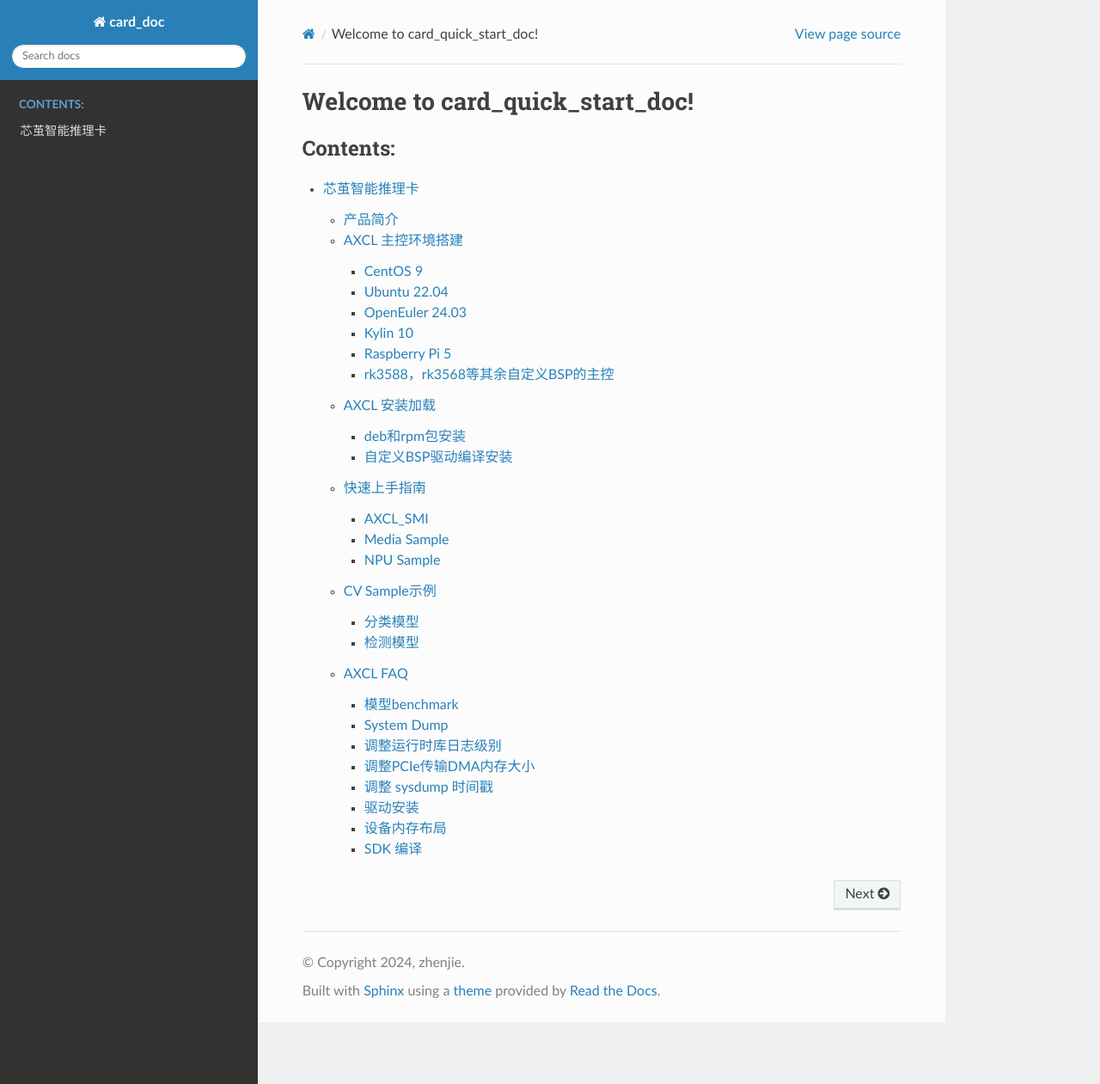
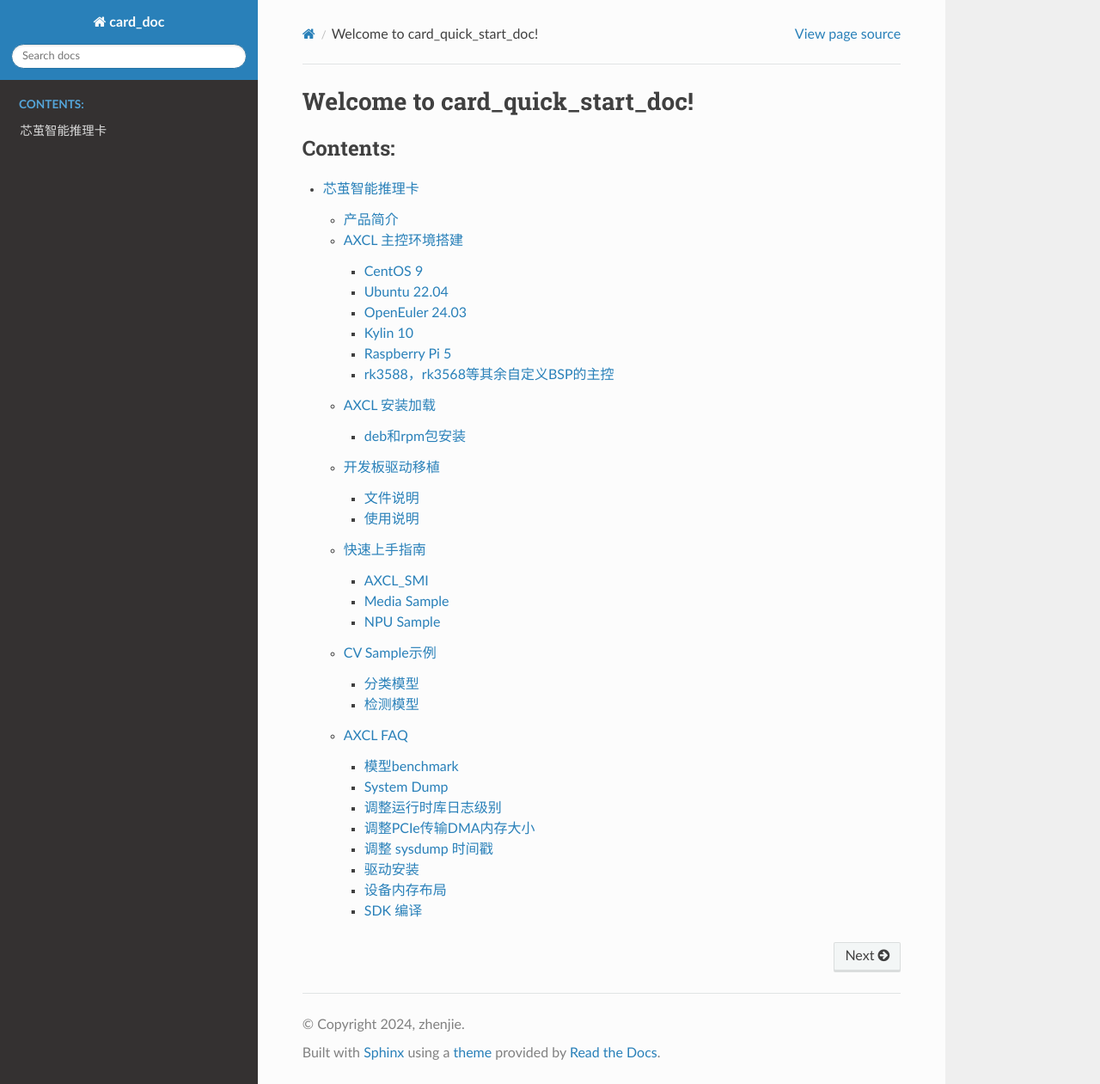
Before and after one commit to Wzj910997331/card_doc, a Sphinx documentation site: the page built from source/index.rst, in a window 1280 px wide and 1261 px high. Shown: the whole window at 86% size. Built offline with Sphinx 7.4.7 and the Read the Docs theme 3.1.0, drawn with Linux system fonts in a browser that asks for light colours; pages that are not in the unit, such as notebooks, are missing from menus; some of the changed lines change nothing that is shown.

Commit message:
修改安装说明

````diff
--- a/source/card_quick_start_doc/03驱动安装.md
+++ b/source/card_quick_start_doc/03驱动安装.md
@@ -1,57 +1,10 @@
 
 ## AXCL 安装加载
 
-我们提供x86版本的ubuntu22.04和arm64版本的Raspbian的deb包以及x86版本centos9的rmp包。百度网盘获取方式联系*淘宝客服*或者*芯茧技术支持*。
+我们提供deb包以及rpm包。百度网盘获取方式联系*淘宝客服*或者*芯茧技术支持*。
 
 
 ### deb和rpm包安装
-
-#### deb包安装脚本
-
-   ``` bash
-   #!/bin/sh
-   set -e
-   home=$(pwd)/..
-   axcl=${home}/usr/src/axcl/drv/pcie/driver/
-   ko=${home}/usr/src/axcl/out/axcl_linux_x86/ko
-   image=${home}/usr/src/axcl/image
-   modules=/lib/modules/$(uname -r)/extra
-
-   # Compile driver
-   cd ${axcl}
-   make host=x86 clean all install -j8 >/dev/null 2>&1
-
-   # install driver
-   mkdir -p ${modules}
-   cp -rf ${ko}/ax_pcie_host_dev.ko ${modules}
-   cp -rf ${ko}/ax_pcie_msg.ko ${modules}
-   cp -rf ${ko}/ax_pcie_mmb.ko ${modules}
-   cp -rf ${ko}/axcl_host.ko ${modules}
-
-   # install image
-   mkdir -p /lib/firmware/axcl
-   cp -rf ${image}/ax650_card.pac /lib/firmware/axcl/
-
-   # update modules
-   depmod -a
-
-   # update so config
-   ldconfig
-
-   # insmod ko
-   modprobe ax_pcie_host_dev
-   modprobe ax_pcie_msg
-   modprobe ax_pcie_mmb
-   modprobe axcl_host
-   set +e
-
-   AXCL_BIN_PATH=$(echo $PATH | grep -c '/usr/bin/axcl')
-   if [ $AXCL_BIN_PATH -eq 0 ]; then
-      echo "\e[1;31mNeed manual execute: source /etc/profile\e[0m"
-   fi
-
-   exit 0
-   ```
 
 #### deb 安装
 
@@ -89,10 +42,6 @@
 正在处理用于 libc-bin (2.31-0kylin9.2k0.2) 的触发器 ...
 ```
 
-#### rpm安装脚本
-
-   rmp包安装类似于deb包安装脚本，这个不再复述。
-
 #### rpm 安装
 
 1.  `chmod +x` 给rpm添加执行权限
@@ -113,20 +62,8 @@
    [axera@localhost rpmbuild]$
    ```
 
-对于 `ssh` 的连接，还可以通过断开重连的方式更新环境。下列目录是 rpm 包安装的主要内容：
+    对于 `ssh` 的连接，还可以通过断开重连的方式更新环境。
 
-   ```bash
-   [axera@localhost axcl]$ ls  /usr/lib/axcl/
-   ffmpeg                libaxcl_ive.so      libaxcl_npu.so          libaxcl_pkg.so     libaxcl_skel.debug   libaxcl_vdec.debug  libspdlog.so.1.14.1
-   libaxcl_comm.debug    libaxcl_ivps.debug  libaxcl_pcie_dma.debug  libaxcl_ppl.debug  libaxcl_skel.so      libaxcl_vdec.so
-   libaxcl_comm.so       libaxcl_ivps.so     libaxcl_pcie_dma.so     libaxcl_ppl.so     libaxcl_sys.debug    libaxcl_venc.debug
-   libaxcl_dmadim.debug  libaxcl_lite.debug  libaxcl_pcie_msg.debug  libaxcl_proto.a    libaxcl_sys.so       libaxcl_venc.so
-   libaxcl_dmadim.so     libaxcl_lite.so     libaxcl_pcie_msg.so     libaxcl_rt.debug   libaxcl_token.debug  libspdlog.so
-   libaxcl_ive.debug     libaxcl_npu.debug   libaxcl_pkg.debug       libaxcl_rt.so      libaxcl_token.so     libspdlog.so.1.14
-   [axera@localhost axcl]$ ls  /usr/bin/axcl/
-   axcl_demo       axcl_sample_dmadim  axcl_sample_ivps    axcl_sample_runtime  axcl_sample_sys        axcl_sample_vdec  axcl_smi  launch_transcode.sh
-   axcl_run_model  axcl_sample_ive     axcl_sample_memory  axcl_sample_skel     axcl_sample_transcode  axcl_sample_venc  data      ut
-   ```
 
 3.  执行`source /etc/profile`更新环境变量
 
@@ -143,71 +80,42 @@
    ```
 
 
-### 自定义BSP驱动编译安装
+## 开发板驱动移植
 
-这里以ubuntu x86环境为例，讲解如何解决自定义BSP编译驱动问题。
+市面上绝大部分的开发板不具备在板端进行驱动模块编译的环境，所以上面的步骤无法直接在板端进行。
+为了解决这个问题，我们提供一份特别的文件去支持。这份文件可以联系 *淘宝客服* 或者 *芯茧技术支持* 去获取。
 
-1. 解压deb包
 
-   ``` shell
-   dpkg-deb -X axcl_host_x86_64_V2.18.0_20241204174017_NO4482.deb test_deb
-   cd test_deb/ && tree -L 2
-   .
-   ├── etc
-   │   ├── ld.so.conf.d
-   │   ├── modules-load.d
-   │   ├── profile.d
-   │   └── udev
-   ├── lib
-   │   └── firmware
-   └── usr
-      ├── bin
-      ├── include
-      ├── lib
-      └── src
-   ```
+### 文件说明
 
-2. 编译驱动
+```bash
+# 解压压缩包
+tar zxvf axclhost_V2.18.0_rk3588.tar.gz
 
-   ``` shell
-   cd drv/pcie/driver/; patch -p3 < pcie_proc.patch; cd -
-   make host=x86 clean all install -C drv/pcie/driver
-   ##出现4个ko文件，说明编译成功
-   ls out/axcl_linux_x86/ko/
-   axcl_host.ko  ax_pcie_host_dev.ko  ax_pcie_mmb.ko  ax_pcie_msg.ko  ax_pcie_net_host.ko
-   ```
+# 文件说明
+axclhost_aarch64_V2.18.0.deb # deb安装包(已经移除驱动部分)，需要安装在开发板上
+drv.tar   # axcl的驱动源码
+linux.sh  # 一个脚本，将驱动源码放置到 sdk 的 linux 源码目录下
+```
 
-3. 安装算力卡固件：
+### 使用说明
 
-   ```bash
-   sudo mkdir -p /lib/firmware/axcl
-   sudo cp -rf image/ax650_card.pac /lib/firmware/axcl/
-   ```
+#### 驱动移植
 
-4. 加载驱动(启动算力卡)：
+我们提供一个脚本去完成移植过程。
 
-   ```bash
-   sudo insmod out/axcl_linux_x86/ko/ax_pcie_host_dev.ko
-   sudo insmod out/axcl_linux_x86/ko/ax_pcie_msg.ko
-   sudo insmod out/axcl_linux_x86/ko/ax_pcie_mmb.ko
-   sudo insmod out/axcl_linux_x86/ko/axcl_host.ko
-   sudo chmod 666 /dev/msg_userdev
-   sudo chmod 666 /dev/ax_mmb_dev
-   sudo chmod 666 /dev/axcl_host
-   ```
+```bash
+# 将驱动源码放置到linux源码目录
+./linux.sh ~/rk3588/kernel
+```
 
-5.  AXCL 源码编译
-   若deb默认编译好可执行程序，这一步可以不执行。
+#### 安装包使用
 
-   ```bash
-   cd <axcl>/build
-   make host=x86 clean all install -j8
-   # 编译后的文件目录
-   # <axcl>/out/axcl_linux_x86
-   # <axcl>/out/axcl_linux_x86/bin : 存放demo程序
-   # <axcl>/out/axcl_linux_x86/lib : 存放axcl库
+安装方式参考上文的 deb和rpm包安装。
 
-   # 添加axcl库的路径
-   cd <axcl>
-   export LD_LIBRARY_PATH=$LD_LIBRARY_PATH:$PWD/out/axcl_linux_x86/lib/:$PWD/out/axcl_linux_x86/lib/ffmpeg/
-   ```
+```bash
+# 使用任一方式将deb/rpm安装包放到开发板上
+
+# 安装安装包
+sudo dpkg -i axclhost_aarch64_V2.18.0.deb
+```
````
